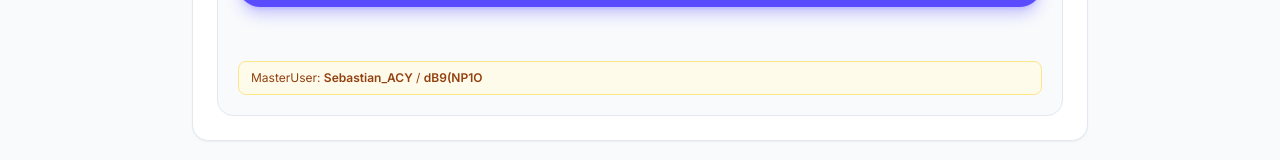
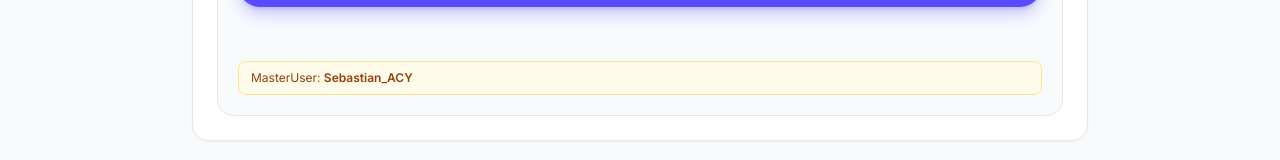
Before and after one commit to Juanherrera-123/Fund_Connect, a Next.js app: page /auth in a window 1280 px wide. Both pictures are taken after a click on the tab "INICIAR SESIÓN". Shown: the part 399-559 px from the top of the page. Built offline with nearby package versions, Linux system fonts and the light colour scheme.

Commit message:
Remove master user password from login hint

```diff
--- a/src/components/AuthFlow.tsx
+++ b/src/components/AuthFlow.tsx
@@ -541,7 +541,7 @@ export function AuthFlow() {
             <div className="rounded-lg border border-amber-200 bg-amber-50 px-3 py-2 text-xs text-amber-800">
               <p>
                 <span data-i18n="authMasterUserLabel">MasterUser:</span>{" "}
-                <strong>{MASTER_USER.username}</strong> / <strong>{MASTER_USER.password}</strong>
+                <strong>{MASTER_USER.username}</strong>
               </p>
             </div>
           </form>
```
